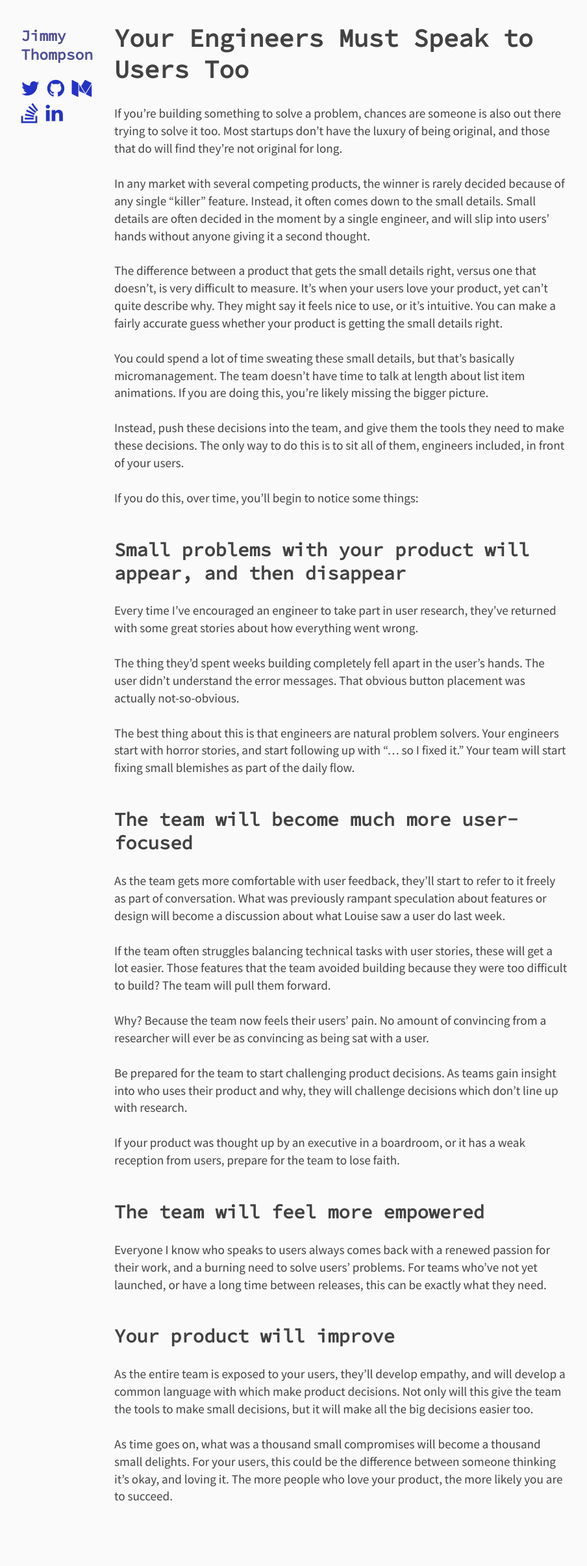
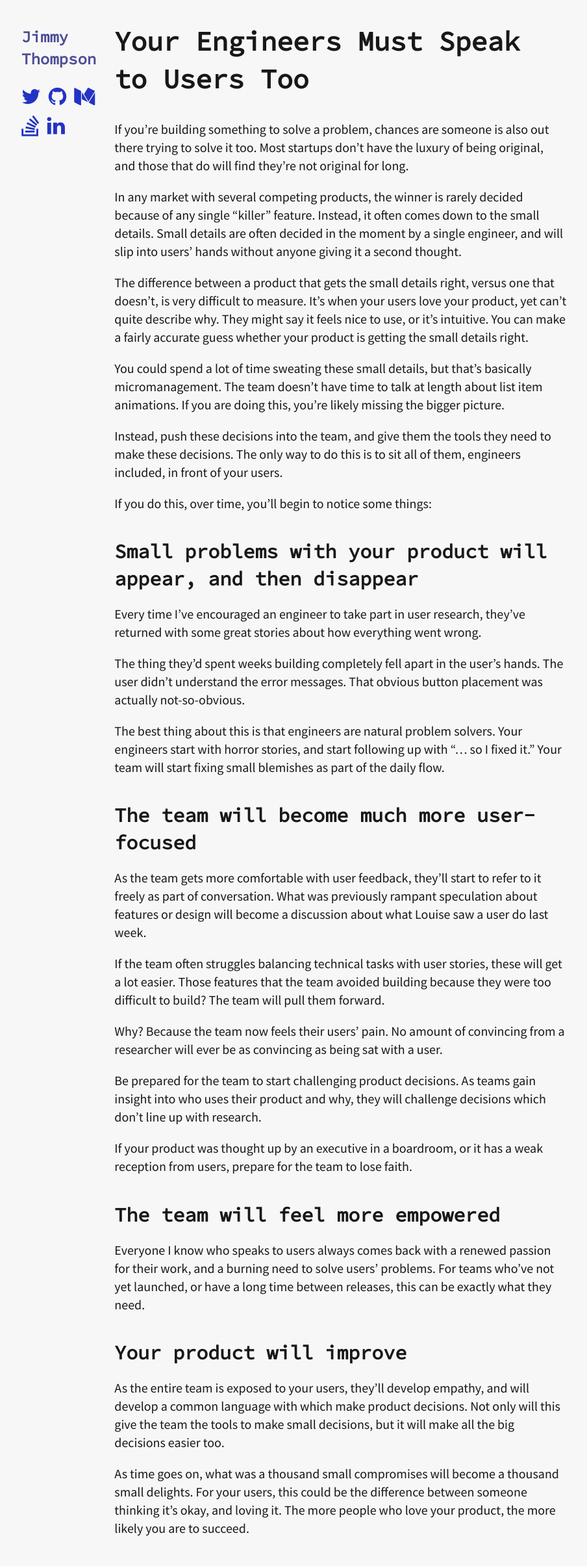
Before and after one commit to JimmyThompson/jimmythompson.co.uk, a Jekyll site: the page built from _posts/2018-04-02-engineers-must-speak-to-users.md, in a window 1280 px wide. Shown: the whole page at 65% size, without its empty margins (187-1091 px from the left). Built offline with Jekyll 4.4.1, drawn with Linux system fonts in a browser that asks for light colours; nearby versions of some CDN libraries; before the commit the page ends 2360 px from its top, so only the background shows below that.

Commit message:
Fix up style

```diff
--- a/style/main.scss
+++ b/style/main.scss
@@ -13,9 +13,10 @@
 }
 
 body {
-  color: #424242;
-  background: #fafafa;
-  font-size: 1.2rem;
+  color: #181818;
+  background: #f7f7f7;
+  font-size: 20px;
+  line-height: 1.4;
   font-family: $main-font-family;
   padding: 16px;
 }
--- a/style/post.scss
+++ b/style/post.scss
@@ -1,17 +1,12 @@
 article {
   h1 {
     margin-top: 0.6rem;
-    font-size: 2.4rem;
+    font-size: 2.6rem;
   }
 
   h2, h3, h4, h5, h6 {
-    font-weight: bolder;
-    margin-top: 3rem;
-  }
-
-  p {
-    line-height: 1.4em;
-    margin-top: 1.4em;
+    margin-top: 2.4rem;
+    margin-bottom: 1rem;
   }
 
   img {
```
